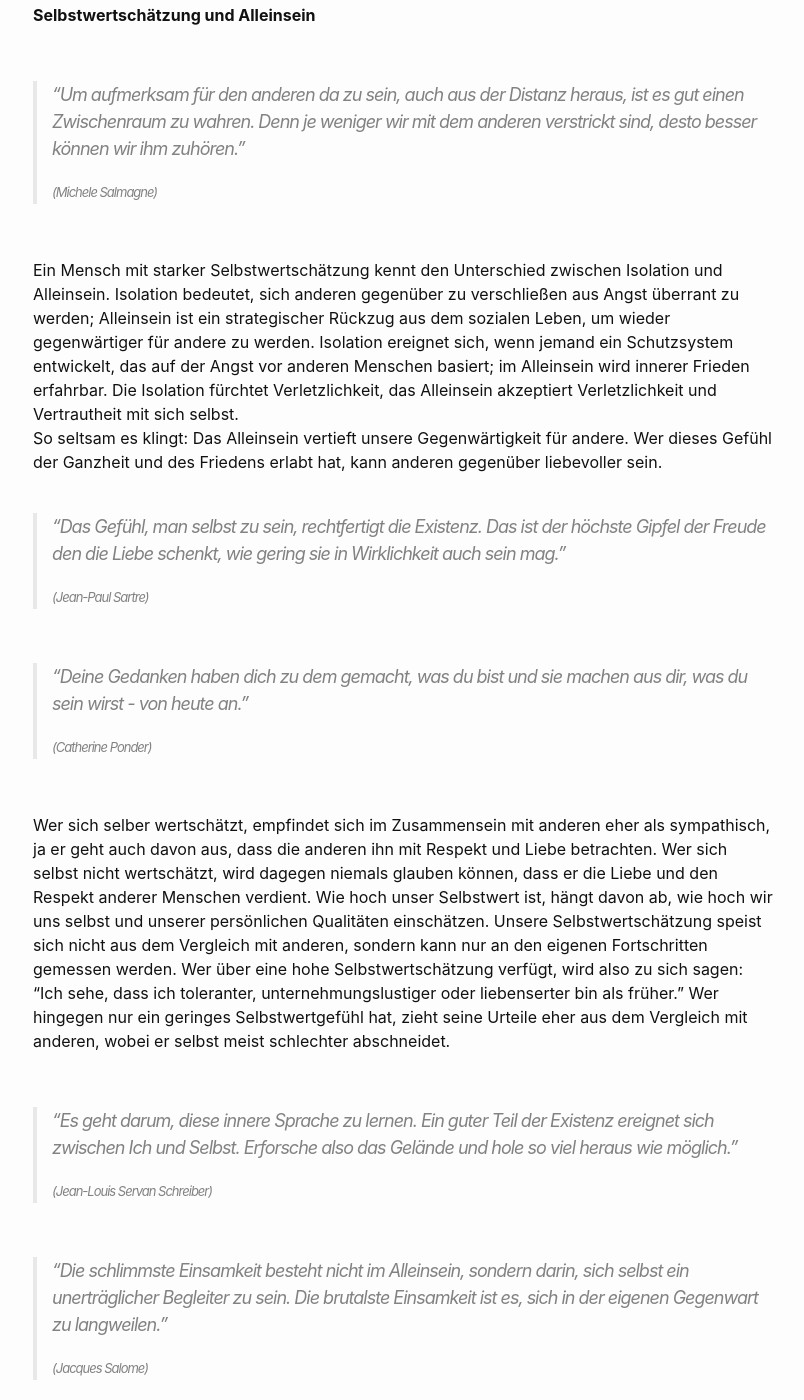
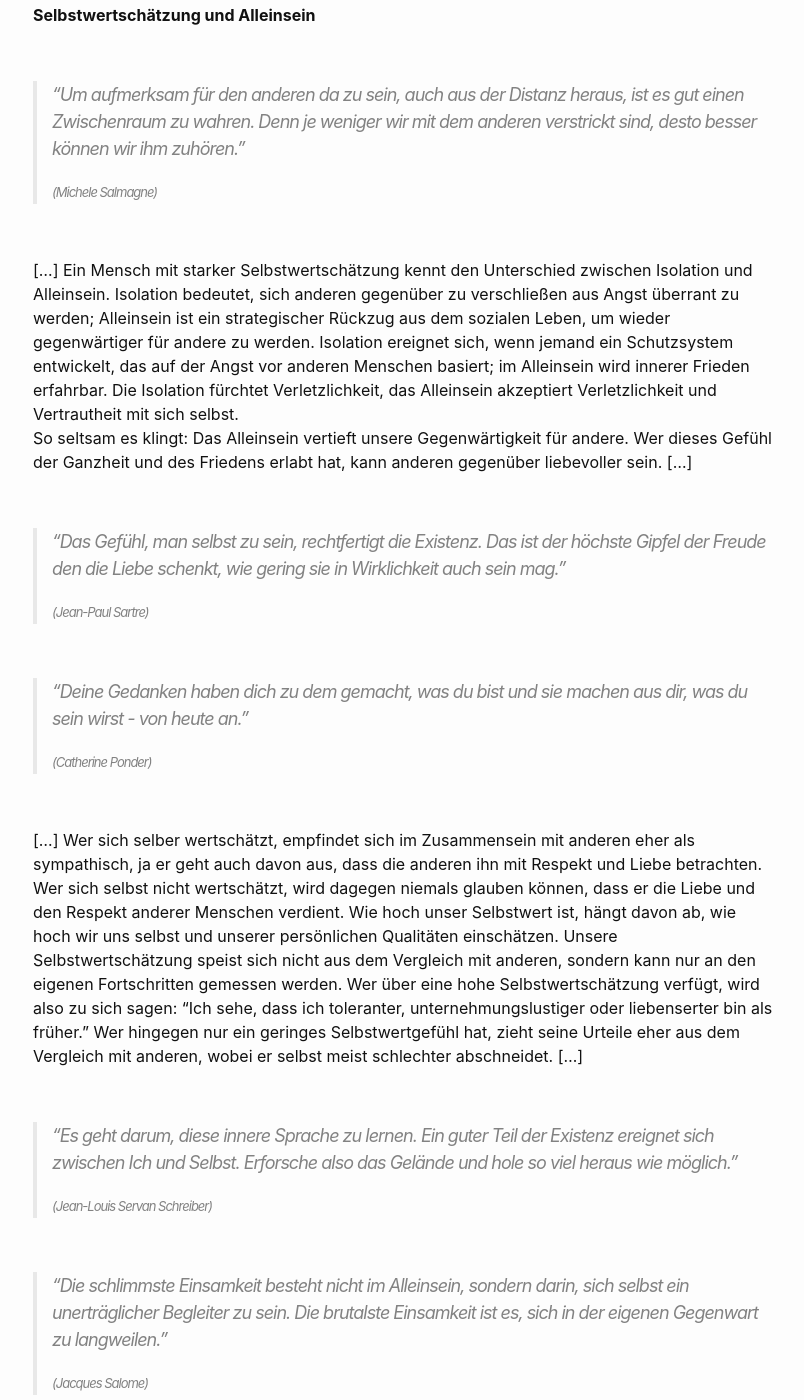
Before and after one commit to Hautaklyttn/-selbst-, a Jekyll site: the page built from docs/various.md, in a window 1280 px wide and 1400 px high, scrolled down 463 px. Shown: the whole window, without its empty margins (237-1041 px from the left). Built offline with Jekyll 4.4.1, drawn with Linux system fonts in a browser that asks for light colours.

```diff
--- a/docs/various.md
+++ b/docs/various.md
@@ -32,7 +32,7 @@ layout: default
 
 &nbsp;
 
-Ein Mensch mit starker Selbstwertschätzung kennt den Unterschied zwischen Isolation
+[...] Ein Mensch mit starker Selbstwertschätzung kennt den Unterschied zwischen Isolation
 und Alleinsein. Isolation bedeutet, sich anderen gegenüber zu verschließen aus Angst
 überrant zu werden; Alleinsein ist ein strategischer Rückzug aus dem sozialen Leben,
 um wieder gegenwärtiger für andere zu werden. Isolation ereignet sich, wenn jemand ein
@@ -41,7 +41,8 @@ wird innerer Frieden erfahrbar. Die Isolation fürchtet Verletzlichkeit, das All
 akzeptiert Verletzlichkeit und Vertrautheit mit sich selbst.
 So seltsam es klingt: Das Alleinsein vertieft unsere Gegenwärtigkeit für andere. Wer
 dieses Gefühl der Ganzheit und des Friedens erlabt hat, kann anderen gegenüber
-liebevoller sein.
+liebevoller sein. [...]
+
 &nbsp;
 
 > "Das Gefühl, man selbst zu sein, rechtfertigt die Existenz. Das ist der höchste
@@ -56,7 +57,7 @@ liebevoller sein.
 
 &nbsp;
 
-Wer sich selber wertschätzt, empfindet sich im Zusammensein mit anderen eher als sympathisch,
+[...] Wer sich selber wertschätzt, empfindet sich im Zusammensein mit anderen eher als sympathisch,
 ja er geht auch davon aus, dass die anderen ihn mit Respekt und Liebe betrachten. Wer
 sich selbst nicht wertschätzt, wird dagegen niemals glauben können, dass
 er die Liebe und den Respekt anderer Menschen verdient. Wie hoch unser Selbstwert ist,
@@ -66,7 +67,7 @@ kann nur an den eigenen Fortschritten gemessen werden. Wer über eine hohe Selbs
 verfügt, wird also zu sich sagen: "Ich sehe, dass ich toleranter, unternehmungslustiger
 oder liebenserter bin als früher." Wer hingegen nur ein geringes Selbstwertgefühl hat,
 zieht seine Urteile eher aus dem Vergleich mit anderen, wobei er
-selbst meist schlechter abschneidet.
+selbst meist schlechter abschneidet. [...]
 
 &nbsp;
 
```
